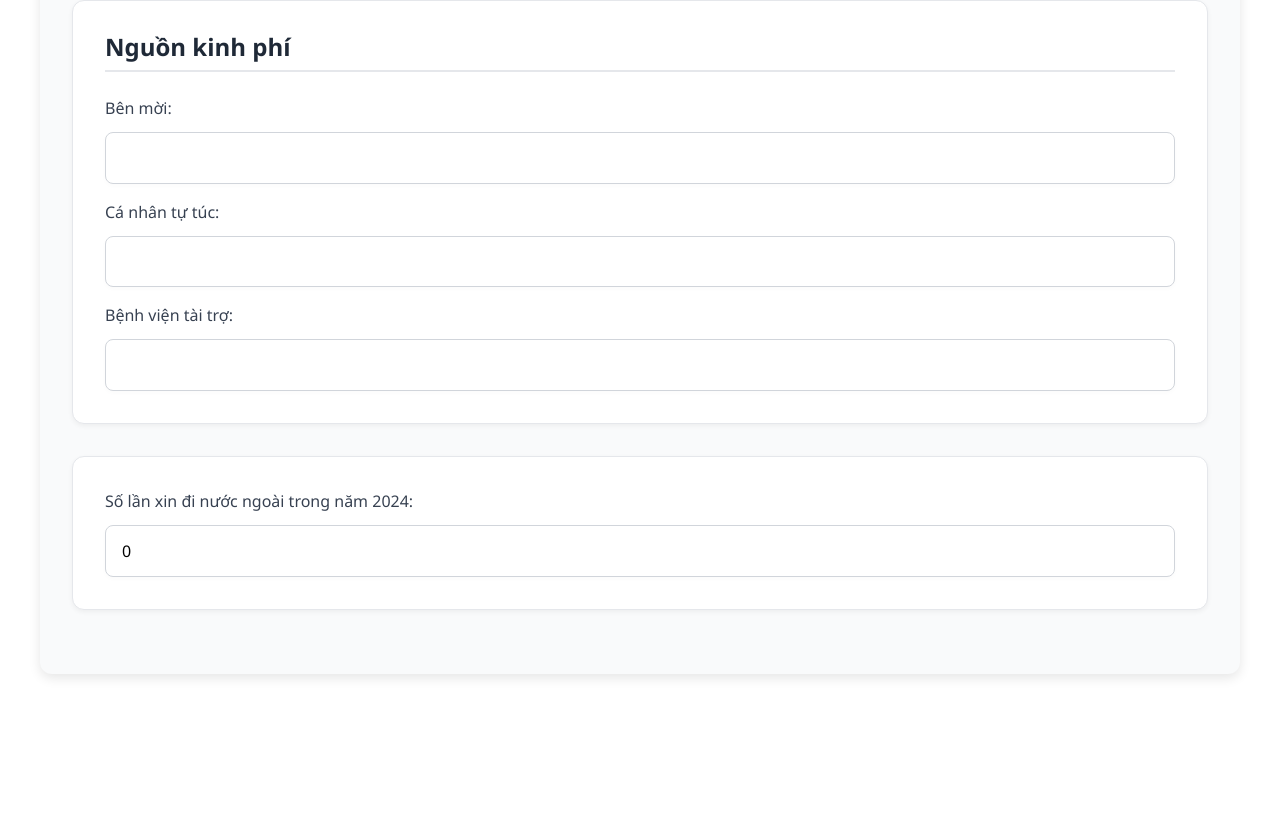
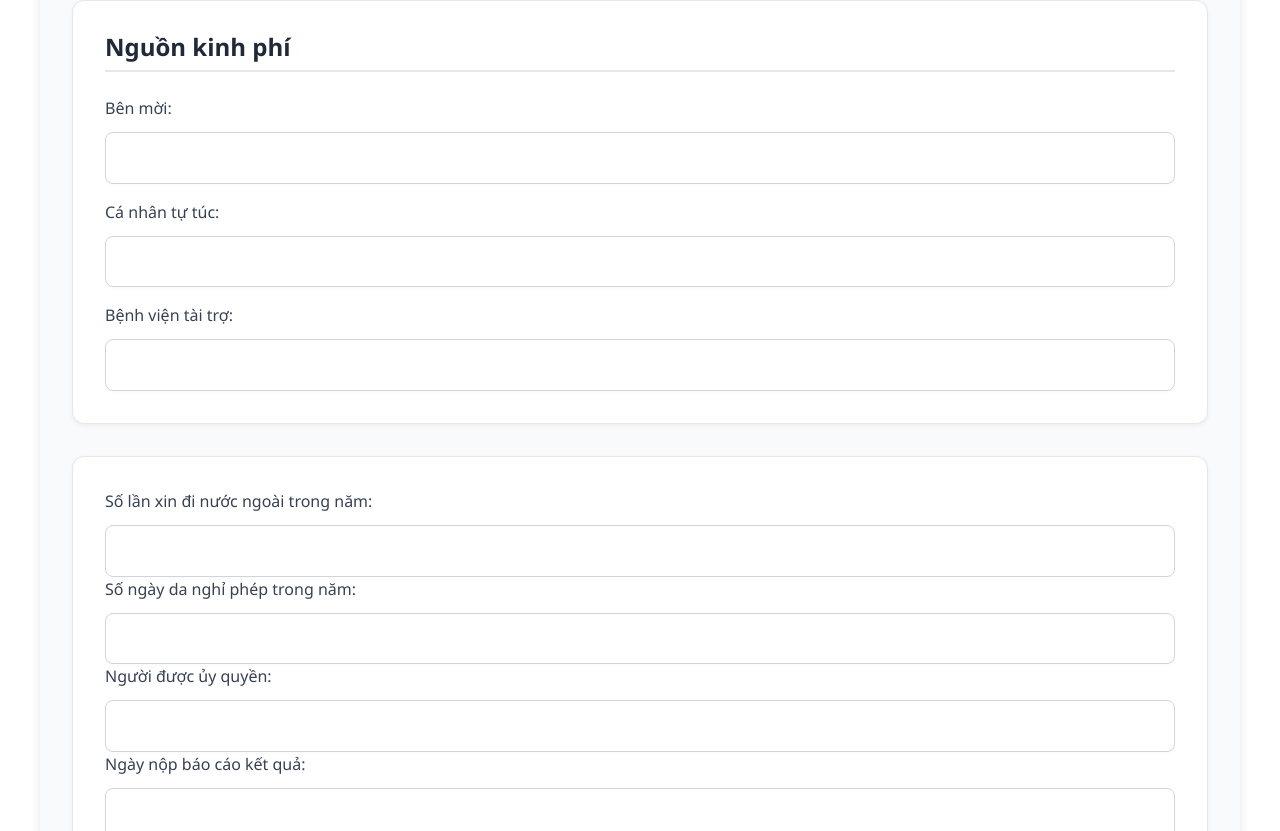
Before and after one commit to khanhle2003/managegroup-fe, an Angular app in the folder managefe/: page /add-data in a window 1280 px wide. Shown: the part 1969-2800 px from the top of the page. Before the commit the page ends 2675 px from the top, so only its background shows below. Built offline with nearby package versions, Linux system fonts and the light colour scheme.

Commit message:
add input

```diff
--- a/managefe/src/app/components/add/add.component.html
+++ b/managefe/src/app/components/add/add.component.html
@@ -66,15 +66,19 @@
               <div class="form-group">
                   <div class="checkbox-group">
                       <div class="checkbox-option">
-                          <input type="checkbox" name="dangvien" id="dangvien" value="Yes">
+                          <input type="checkbox" name="dangvien" id="dangvien" value="V" [(ngModel)]="dataAdd.partyBranch" >
                           <label for="dangvien">Đảng viên</label>
                       </div>
                   </div>
               </div>
               <div class="form-group">
-                  <label for="PartyMember">Chức vụ Đảng (nếu có):</label>
-                  <input type="text" name="PartyMember" id="PartyMember" [(ngModel)]="dataAdd.partyMember">
+                  <label for="PartyMer">Chức vụ Đảng (nếu có):</label>
+                  <input type="text" name="PartyMember" id="PartyMember" [(ngModel)]="dataAdd.partyPosition">
               </div>
+              <div class="form-group">
+                <label for="PartyMember">Chi bộ:</label>
+                <input type="text" name="PartyMember" id="PartyMember" [(ngModel)]="dataAdd.partyMember">
+            </div>
           </div>
       </section>
 
@@ -85,11 +89,11 @@
                   <label>Loại nhân viên:</label>
                   <div class="radio-group">
                       <div class="radio-option">
-                          <input type="radio" name="jobType" id="nvHopDong" value="nvHopDong" required>
+                          <input type="radio" name="jobType" id="nvHopDong" value="Nhân viên hợp đồng" [(ngModel)]="dataAdd.employee" required>
                           <label for="nvHopDong">Nhân viên hợp đồng</label>
                       </div>
                       <div class="radio-option">
-                          <input type="radio" name="jobType" id="vienChuc" value="vienChuc" required>
+                          <input type="radio" name="jobType" id="vienChuc" value="Viên chức" [(ngModel)]="dataAdd.employee" required>
                           <label for="vienChuc">Viên chức</label>
                       </div>
                   </div>
@@ -103,11 +107,11 @@
           <div class="form-row">
               <div class="form-group">
                   <label for="position">Chức vụ chính quyền (nếu có):</label>
-                  <input type="text" name="position" id="position">
+                  <input type="text" name="position" id="position"[(ngModel)]="dataAdd.jobName">
               </div>
               <div class="form-group">
                   <label for="Unit">Đơn vị công tác:</label>
-                  <input type="text" name="Unit" id="Unit" [(ngModel)]="dataAdd.unit" required>
+                  <input type="text" name="Unit" id="Unit"  required [(ngModel)]="dataAdd.unit">
               </div>
           </div>
       </section>
@@ -192,9 +196,21 @@
 
       <section class="form-section">
           <div class="form-group">
-              <label for="ForeignTripCount">Số lần xin đi nước ngoài trong năm 2024:</label>
+              <label >Số lần xin đi nước ngoài trong năm:</label>
               <input type="number" name="ForeignTripCount" id="ForeignTripCount" [(ngModel)]="dataAdd.foreignTripCount" required>
           </div>
+          <div class="form-group">
+            <label >Số ngày da nghỉ phép trong năm:</label>
+            <input type="text" name="ForeignTripCount" id="ForeignTripCount" [(ngModel)]="dataAdd.restCount" required>
+        </div>
+        <div class="form-group">
+            <label >Người được ủy quyền:</label>
+            <input type="text" name="ForeignTripCount" id="ForeignTripCount" [(ngModel)]="dataAdd.alternative" required>
+        </div>
+        <div class="form-group">
+            <label >Ngày nộp báo cáo kết quả:</label>
+            <input type="number" name="ForeignTripCount" id="ForeignTripCount" [(ngModel)]="dataAdd.submitDay" required>
+        </div>
       </section>
 
 
--- a/managefe/src/app/components/add/add.component.ts
+++ b/managefe/src/app/components/add/add.component.ts
@@ -85,4 +85,12 @@ export class DataAdd{
   email : string = "";
   gender : string  = "";
 
+
+partyBranch: string = "";
+partyPosition: string ="";
+jobName:string = "";
+restCount:string = "";
+alternative:string = "";
+submitDay:string ="";
+employee:string ="";
 }
```
